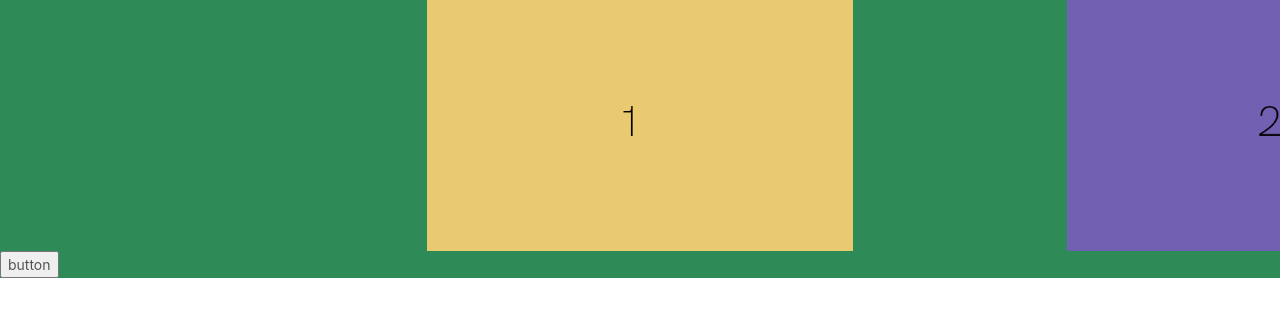
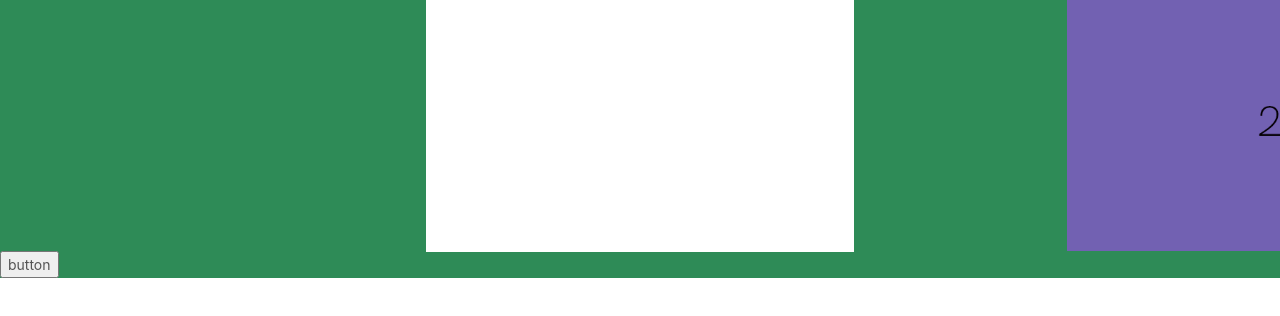
Before and after one commit to Ideal-Poster/portfolio-test, a React (Create React App) app: page / in a window 1280 px wide. Shown: the top 316 px of the page. Built offline with nearby package versions, Linux system fonts and the light colour scheme.

Commit message:
slide overlay css

```diff
--- a/src/components/slideshow/Slideshow.css
+++ b/src/components/slideshow/Slideshow.css
@@ -19,14 +19,21 @@
 
 .slide {
 	display: flex;
-	position: relative;
 	height: 100%;
 	width: 100%;
 	grid-area: slide;
 	background: seagreen;
 	/* z-index: 100; */
 	/* min-height: 300px; */
+	position: relative;
+	display: inline-block;
+}
 
+
+.slide > img {
+	display: block;
+	width: 100%;
+	height: auto;
 }
 
 .slide__img {
@@ -35,6 +42,30 @@
 	/* transform: translateX(50%); */
 	width: 100%;
 	height: 100%;
+}
+
+.color-overlay,
+.white-overlay {
+    position: absolute;
+    z-index: 2;
+    transform-origin: right;
+}
+
+.color-overlay {
+    background-color: #05203e;
+    top: 0;
+    right: 0;
+    bottom: 0;
+    left: 0;
+}
+
+.white-overlay {
+    display: block;
+    top: -1px;
+    right: -1px;
+    bottom: -1px;
+    left: -1px;
+    background-color: #fff;
 }
 
 .center__slide {
--- a/src/components/slideshow/Slideshow.js
+++ b/src/components/slideshow/Slideshow.js
@@ -193,6 +193,8 @@ class Slideshow extends React.Component {
       <div id="gallery">
         <div id="slideshow">
             <div className="slide slide1">
+              <div class="color-overlay"></div>
+              <div class="white-overlay"></div>
               <img src={require("../../assets/1.png") } className="slide__img"/>
             </div>
             <div className="slide slide2">
```
